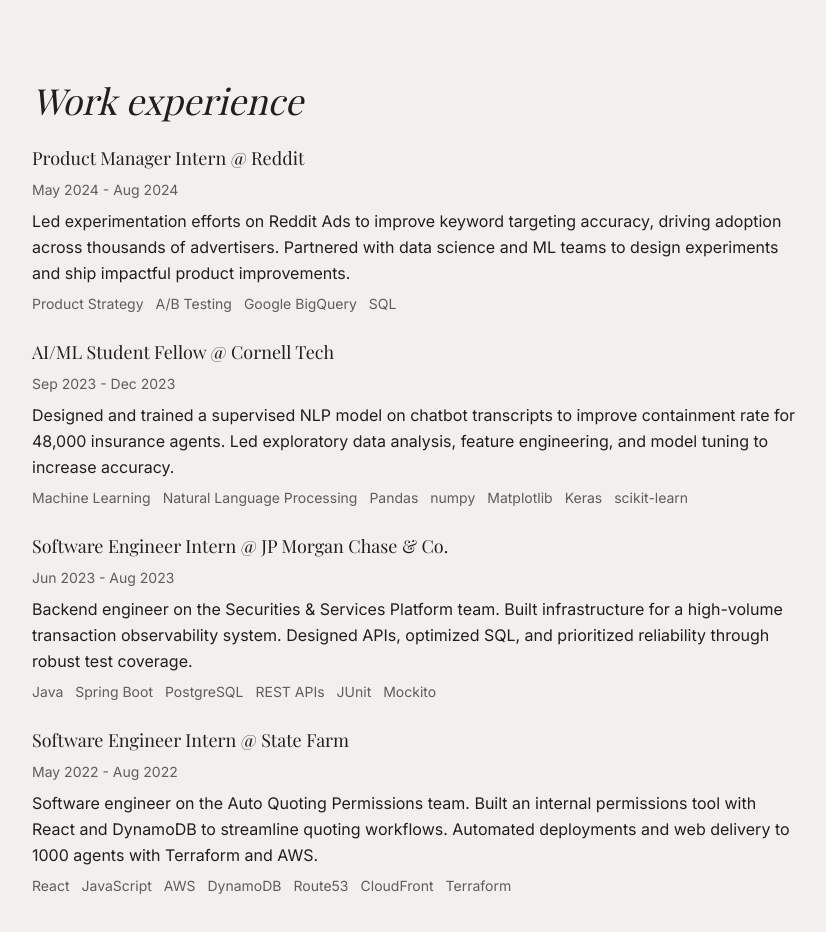
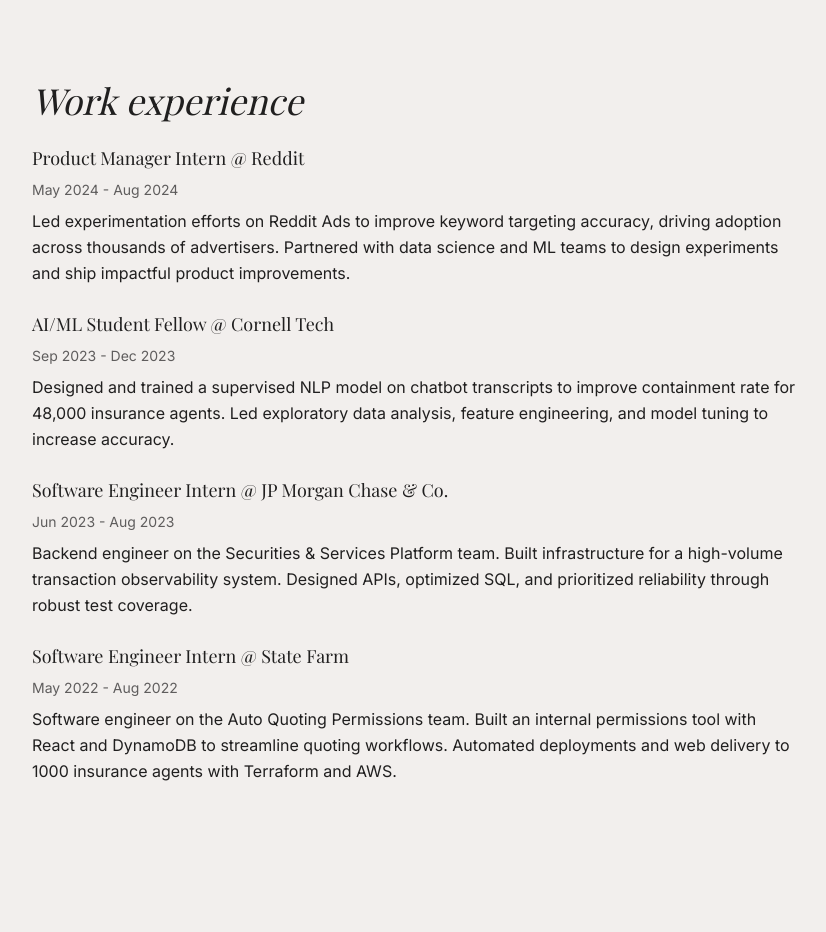
Before and after one commit to syl15/personal-website, a Next.js app: page /experience in a window 1280 px wide. Shown: the top 932 px of the page, without its empty margins (224-1050 px from the left). After the commit the page ends 824 px from the top, so only its background shows below. Built offline with nearby package versions, Linux system fonts and the light colour scheme; a web font is replaced by a local one.

Commit message:
removed tags from experiences, sekleton for projects and side quests pages

```diff
--- a/src/app/data/experience.ts
+++ b/src/app/data/experience.ts
@@ -38,7 +38,7 @@
         title: "Software Engineer Intern",
         duration: "May 2022 - Aug 2022",
         location: "Dallas, TX",
-        description: "Software engineer on the Auto Quoting Permissions team. Built an internal permissions tool with React and DynamoDB to streamline quoting workflows. Automated deployments and web delivery to 1000 agents with Terraform and AWS.",
+        description: "Software engineer on the Auto Quoting Permissions team. Built an internal permissions tool with React and DynamoDB to streamline quoting workflows. Automated deployments and web delivery to 1000 insurance agents with Terraform and AWS.",
         tags: ["React", "JavaScript", "AWS", "DynamoDB", "Route53", "CloudFront", "Terraform"]
     }
 
--- a/src/app/experience/page.tsx
+++ b/src/app/experience/page.tsx
@@ -12,14 +12,6 @@
                     <div className="text-sm text-subtitle">{item.duration} </div>
                     <p className="leading-relaxed">{item.description}</p>
 
-                    {item.tags && (
-                        <div className="flex flex-wrap gap-x-3 gap-y-2 text-sm text-subtitle">
-                            {item.tags.map((tag, i) => (
-                                <span key={i} className=""> {tag} </span>
-                            ))}
-                        </div>
-                    )}
-
                 </section>
             )}
 
--- a/src/app/page.tsx
+++ b/src/app/page.tsx
@@ -9,7 +9,7 @@
 
           <h1 className="text-4xl italic font-playfair">Hi, I'm Stephanie!</h1>
 
-          <p className="text-lg leading-relaxed font-playfair">
+          <p className="text-lg leading-relaxed">
             I'm a software engineer and a recent computer science graduate from
             the University of Texas at Dallas. Previously, I worked on ads targeting at Reddit,
             investment banking technology at JP Morgan Chase & Co, and auto quoting at State Farm.
--- a/src/app/projects/page.tsx
+++ b/src/app/projects/page.tsx
@@ -1,7 +1,9 @@
+import Layout from '../../components/Layout';
+
 export default function Projects() {
     return (
-        <div>
-            Projects
-        </div>
+        <Layout>
+            <h1 className="text-4xl italic font-playfair"> Projects </h1>
+        </Layout>
     );
 }
--- a/src/app/side-quests/page.tsx
+++ b/src/app/side-quests/page.tsx
@@ -1,5 +1,9 @@
+import Layout from '../../components/Layout';
+
 export default function SideQuests() {
     return (
-        <div>Side Quests</div>
+        <Layout>
+            <h1 className="text-4xl italic font-playfair"> Side Quests </h1>
+        </Layout>
     );
 }
```
